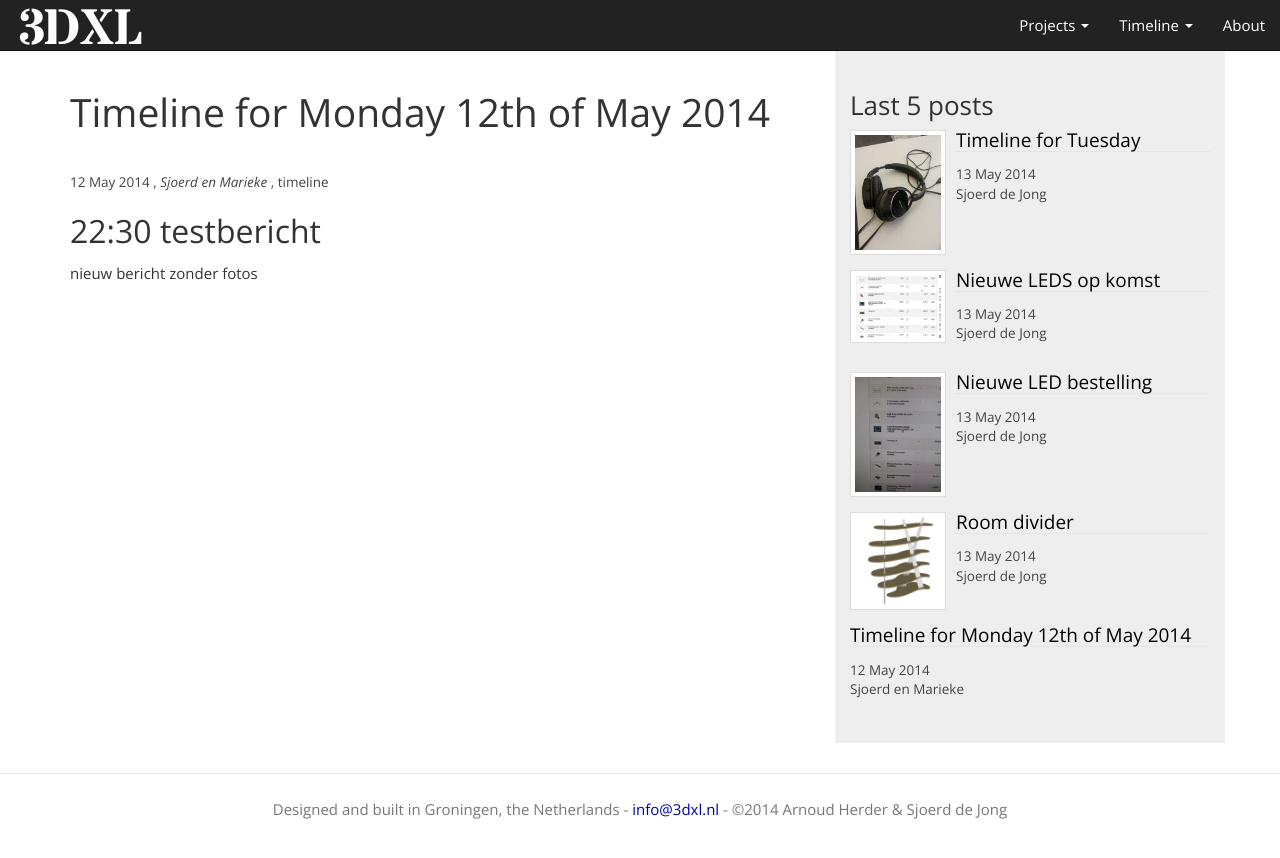
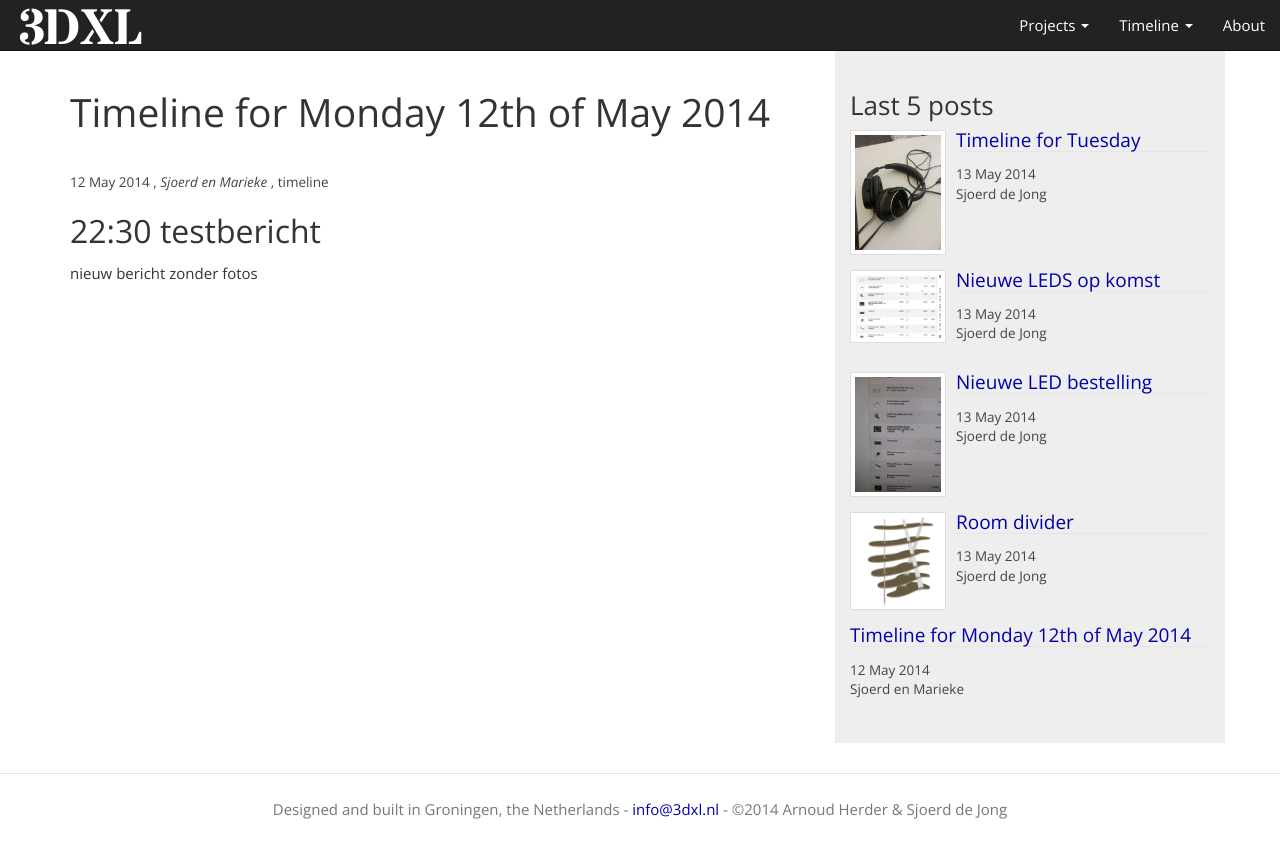
Before and after one commit to 3dxl/3dxl.github.io, a Jekyll site: the page built from _posts/2014-05-12-timeline.markdown, in a window 1280 px wide. Shown: the top 858 px of the page. Built offline with Jekyll 4.4.1, drawn with Linux system fonts in a browser that asks for light colours; nearby versions of some CDN libraries; Markdown is read by kramdown in place of the engine named in the settings.

```diff
--- a/_layouts/default.html
+++ b/_layouts/default.html
@@ -32,7 +32,7 @@
             <a href="#" class="dropdown-toggle" data-toggle="dropdown">Projects <b class="caret"></b></a>
             <ul class="dropdown-menu">
               {% for category in site.categories %}
-                <li><a href="#">{{ category }}</a></li>
+                <li><a href="#">{{ category | first }}</a></li>
               {% endfor %}
               <li><a href="#">Toilet blob</a></li>
               <li><a href="#">Room divider</a></li>
--- a/css/main.css
+++ b/css/main.css
@@ -28,7 +28,7 @@ p { margin: 1em 0; }
 
 a         { color: #00a; }
 a:hover   { color: #000; }
-a:visited { color: #a0a; }
+a:visited { color: #404; }
 
 /*****************************************************************************/
 /*
@@ -93,7 +93,3 @@ a:visited { color: #a0a; }
   color: #444;
   font-size: 90%;
 }
-
-h4 a {
-  color: black;
-}
```
